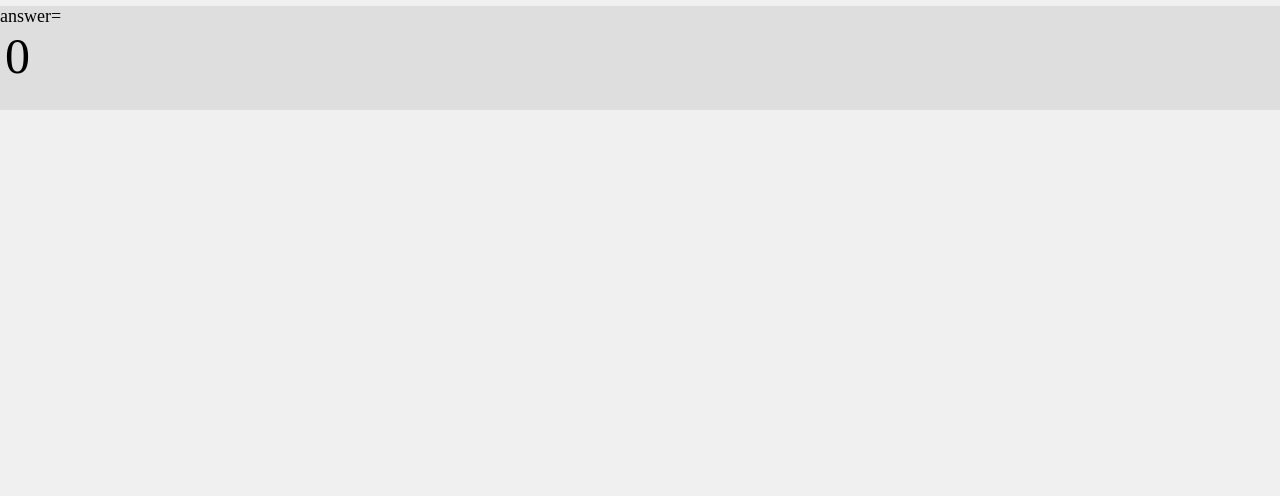
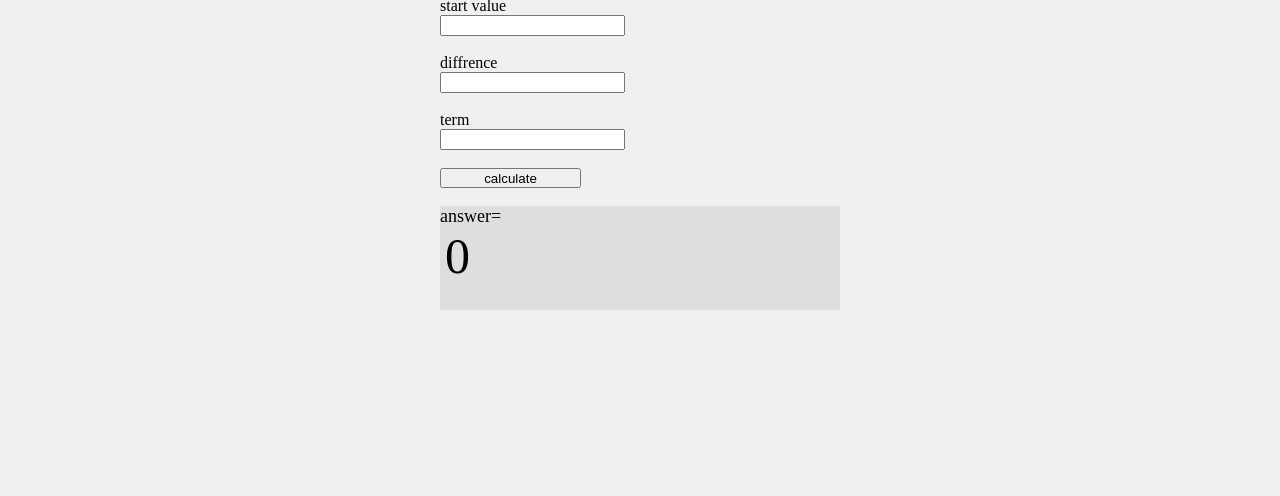
Before and after one commit to gamescard/gamescard.github.io, a plain HTML site: page index.html in a window 1280 px wide. Shown: the part 304-800 px from the top of the page. Drawn offline with Linux system fonts and the light colour scheme.

Commit message:
Update style.css

```diff
--- a/style.css
+++ b/style.css
@@ -1,19 +1,21 @@
-
-   body {
-    background-color:rgb(240, 240, 240);
-    margin:0;
-    display:flex;
-    justify-content:center;
-    align-items:center;
-    height:100vh;              /* full screen height */
+body {
+  background-color: rgb(240, 240, 240);
+  margin: 0;
+  overflow: hidden;
+  display: flex;
+  justify-content: center;
+  align-items: center;
+  height: 100vh;
 }
 
-/* NEW: the fixed 400×400 "canvas" */
+
 #wrapper {
-    width:100%;
-    height:100%;
-    transform-origin: top left;
+  width: 400px;
+  height: 400px;
+  transform-origin: top left;
+  position: relative;
 }
+
             #h1 {
                 margin-left:120px;
             }
```
